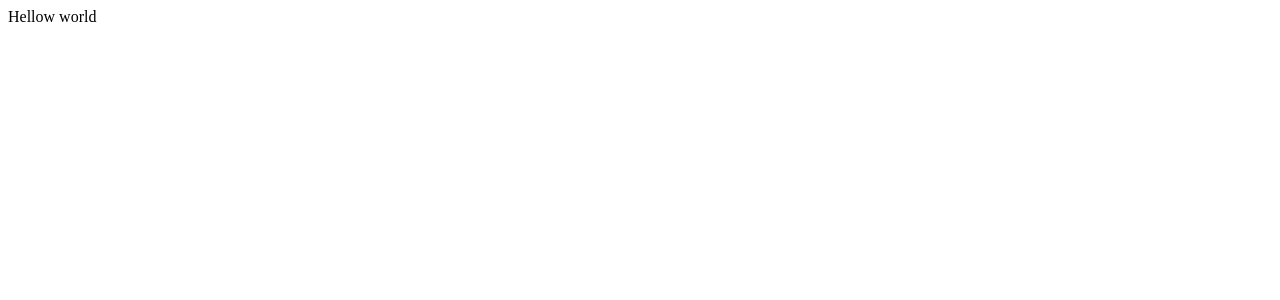
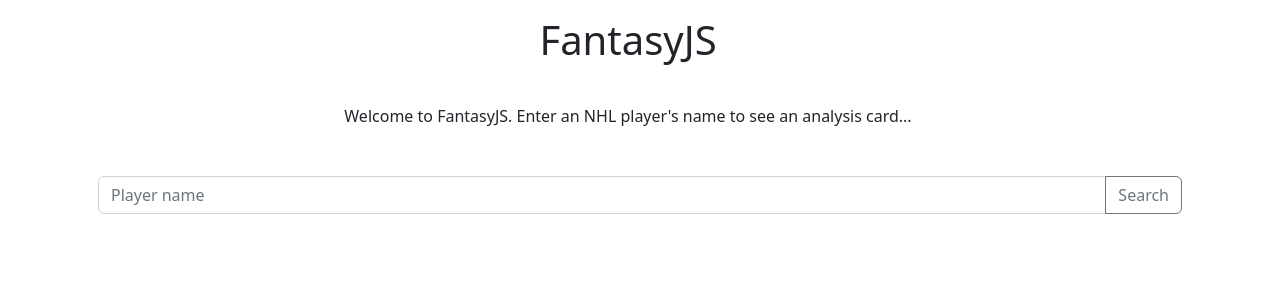
Before and after one commit to brandonjoubran/fantasyjs, a React (Create React App) app: page / in a window 1280 px wide. Shown: the top 300 px of the page. Built offline with nearby package versions, Linux system fonts and the light colour scheme.

Commit message:
Added header and searchbar

```diff
--- a/src/components/App.js
+++ b/src/components/App.js
@@ -1,9 +1,20 @@
 import './App.css';
+import React from 'react';
+import Header from './Header.js';
+import Searchbar from './Searchbar';
+import Container from 'react-bootstrap/Container';
+import Row from 'react-bootstrap/Row';
+import Col from 'react-bootstrap/Col';
+import 'bootstrap/dist/css/bootstrap.min.css';
 
 function App() {
   return (
-    <div>Hellow world</div>
-  );
+    <Container >
+      <Header />
+      <Searchbar />
+
+    </Container>
+  )
 }
 
 export default App;
--- a/src/components/Header.JS
+++ b/src/components/Header.JS
@@ -0,0 +1,23 @@
+import Container from 'react-bootstrap/Container';
+import Row from 'react-bootstrap/Row';
+import Col from 'react-bootstrap/Col';
+
+function Header() {
+    return (
+        <Container className=''>
+          <Row className='pt-3 pb-3 d-flex w-100'>
+            <Col className='d-flex justify-content-center align-items-center w-100'>
+                <h1>FantasyJS</h1>
+            </Col>
+          </Row>
+          <Row className='pt-3 pb-3 justify-content-center align-items-center w-100'>
+          <Col className='d-flex justify-content-center align-items-center w-100 text-center'>
+                <p>Welcome to FantasyJS. Enter an NHL player's name to see an analysis card...</p>
+            </Col>
+          </Row>
+
+        </Container>
+      );
+}
+
+export default Header;
--- a/src/components/Searchbar.js
+++ b/src/components/Searchbar.js
@@ -0,0 +1,21 @@
+import React from "react";
+import Button from 'react-bootstrap/Button';
+import Form from 'react-bootstrap/Form';
+import InputGroup from 'react-bootstrap/InputGroup';
+
+const Searchbar = () => {
+    return (
+        <InputGroup className="mb-3 p-3">
+        <Form.Control
+          placeholder="Player name"
+          aria-label="Player name"
+          aria-describedby="basic-addon2"
+        />
+        <Button variant="outline-secondary" id="button-addon2">
+          Search
+        </Button>
+      </InputGroup>
+    )
+}
+
+export default Searchbar;
--- a/src/index.js
+++ b/src/index.js
@@ -3,6 +3,12 @@ import ReactDOM from 'react-dom/client';
 import App from './components/App';
 
 const root = ReactDOM.createRoot(document.getElementById('root'));
+<link
+  rel="stylesheet"
+  href="https://cdn.jsdelivr.net/npm/bootstrap@5.2.0-beta1/dist/css/bootstrap.min.css"
+  integrity="sha384-0evHe/X+R7YkIZDRvuzKMRqM+OrBnVFBL6DOitfPri4tjfHxaWutUpFmBp4vmVor"
+  crossorigin="anonymous"
+/>
 root.render(
   <React.StrictMode>
     <App />
```
Also changed, not shown: src/components/Header.css (added).
